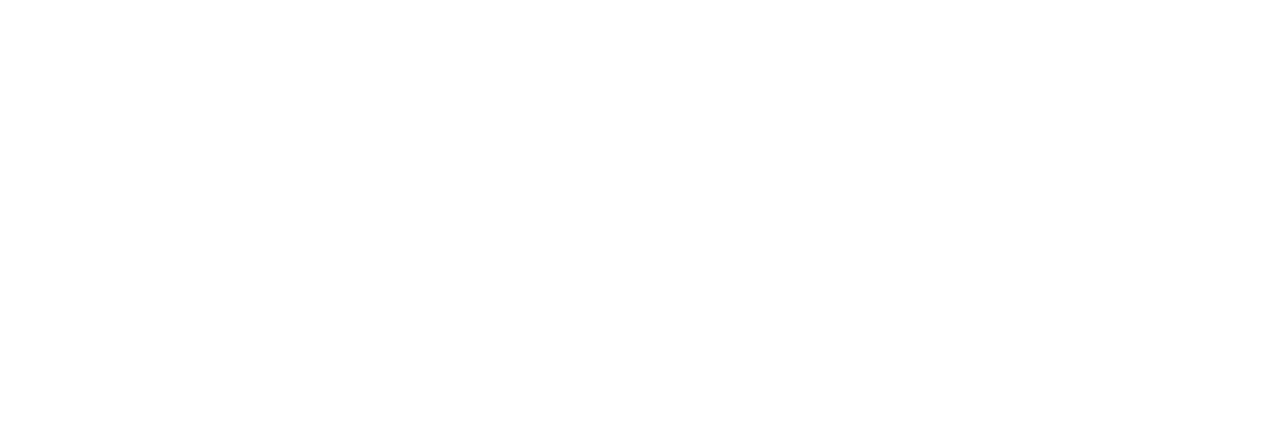
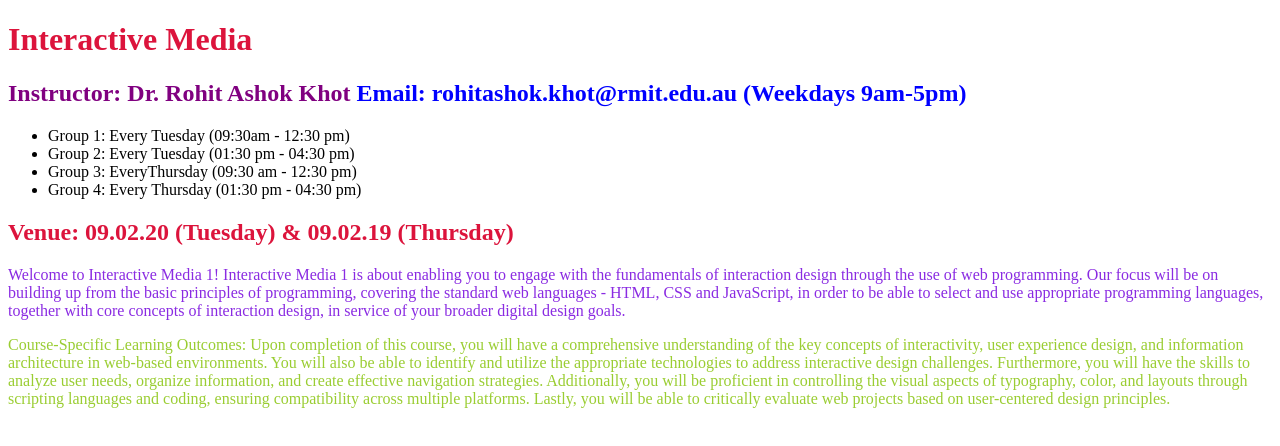
Before and after one commit to LuohanChen/luohanchen.github.io, a plain HTML site: page week3/index.html in a window 1280 px wide. Drawn offline with Linux system fonts and the light colour scheme.

Commit message:
Week 3 big change

```diff
--- a/week3/index.html
+++ b/week3/index.html
@@ -1,17 +1,50 @@
 <!DOCTYPE html>
 <html lang="en">
-<head>
-    <meta charset="UTF-8">
-    <meta name="viewport" content="width=device-width, initial-scale=1.0">
+  <head>
+    <meta charset="UTF-8" />
+    <meta name="viewport" content="width=device-width, initial-scale=1.0" />
     <title>Document</title>
-    <style>
-        h1 {
-            color: aquamarine;
-        }
-    </style>
-    <link rel="stylesheet" href="style.css">
-</head>
-<body>
+    <style></style>
+    <link rel="stylesheet" href="style.css" />
+  </head>
+  <body>
+    <h1 class="my-color">Interactive Media</h1>
+    <h2 id="instructor">
+      Instructor: Dr. Rohit Ashok Khot
+      <span data-email="email"
+        >Email: rohitashok.khot@rmit.edu.au (Weekdays 9am-5pm)</span
+      >
+    </h2>
+    <ul>
+      <li>Group 1: Every Tuesday (09:30am - 12:30 pm)</li>
+      <li>Group 2: Every Tuesday (01:30 pm - 04:30 pm)</li>
+      <li>Group 3: EveryThursday (09:30 am - 12:30 pm)</li>
+      <li>Group 4: Every Thursday (01:30 pm - 04:30 pm)</li>
+    </ul>
+    <h2 class="my-color">Venue: 09.02.20 (Tuesday) & 09.02.19 (Thursday)</h2>
 
-</body>
+    <p>
+      Welcome to Interactive Media 1! Interactive Media 1 is about enabling you
+      to engage with the fundamentals of interaction design through the use of
+      web programming. Our focus will be on building up from the basic
+      principles of programming, covering the standard web languages - HTML, CSS
+      and JavaScript, in order to be able to select and use appropriate
+      programming languages, together with core concepts of interaction design,
+      in service of your broader digital design goals.
+    </p>
+
+    <p class="my-color" id="lastcolor">
+      Course-Specific Learning Outcomes: Upon completion of this course, you
+      will have a comprehensive understanding of the key concepts of
+      interactivity, user experience design, and information architecture in
+      web-based environments. You will also be able to identify and utilize the
+      appropriate technologies to address interactive design challenges.
+      Furthermore, you will have the skills to analyze user needs, organize
+      information, and create effective navigation strategies. Additionally, you
+      will be proficient in controlling the visual aspects of typography, color,
+      and layouts through scripting languages and coding, ensuring compatibility
+      across multiple platforms. Lastly, you will be able to critically evaluate
+      web projects based on user-centered design principles.
+    </p>
+  </body>
 </html>
--- a/week3/style.css
+++ b/week3/style.css
@@ -1,3 +1,31 @@
+* {
+  color: hotpink;
+}
+
 h1 {
-    color: limegreen;
+  color: lime;
 }
+
+p {
+  color: blueviolet;
+}
+
+li {
+  color: black;
+}
+
+.my-color {
+  color: crimson;
+}
+
+#instructor {
+  color: purple;
+}
+
+#lastcolor {
+  color: yellowgreen;
+}
+
+[data-email="email"] {
+  color: blue;
+}
```
Also changed, not shown: week1/about.txt (renamed from about.txt), week1/android-chrome-192x192.png (renamed from android-chrome-192x192.png), week1/android-chrome-512x512.png (renamed from android-chrome-512x512.png), week1/apple-touch-icon.png (renamed from apple-touch-icon.png), week1/dog.webp (renamed from dog.webp), week1/favicon-16x16.png (renamed from favicon-16x16.png), week1/favicon-32x32.png (renamed from favicon-32x32.png), week1/favicon.ico (renamed from favicon.ico), week1/index.html (renamed from index.html), week1/site.webmanifest (renamed from site.webmanifest), 2 other files.
